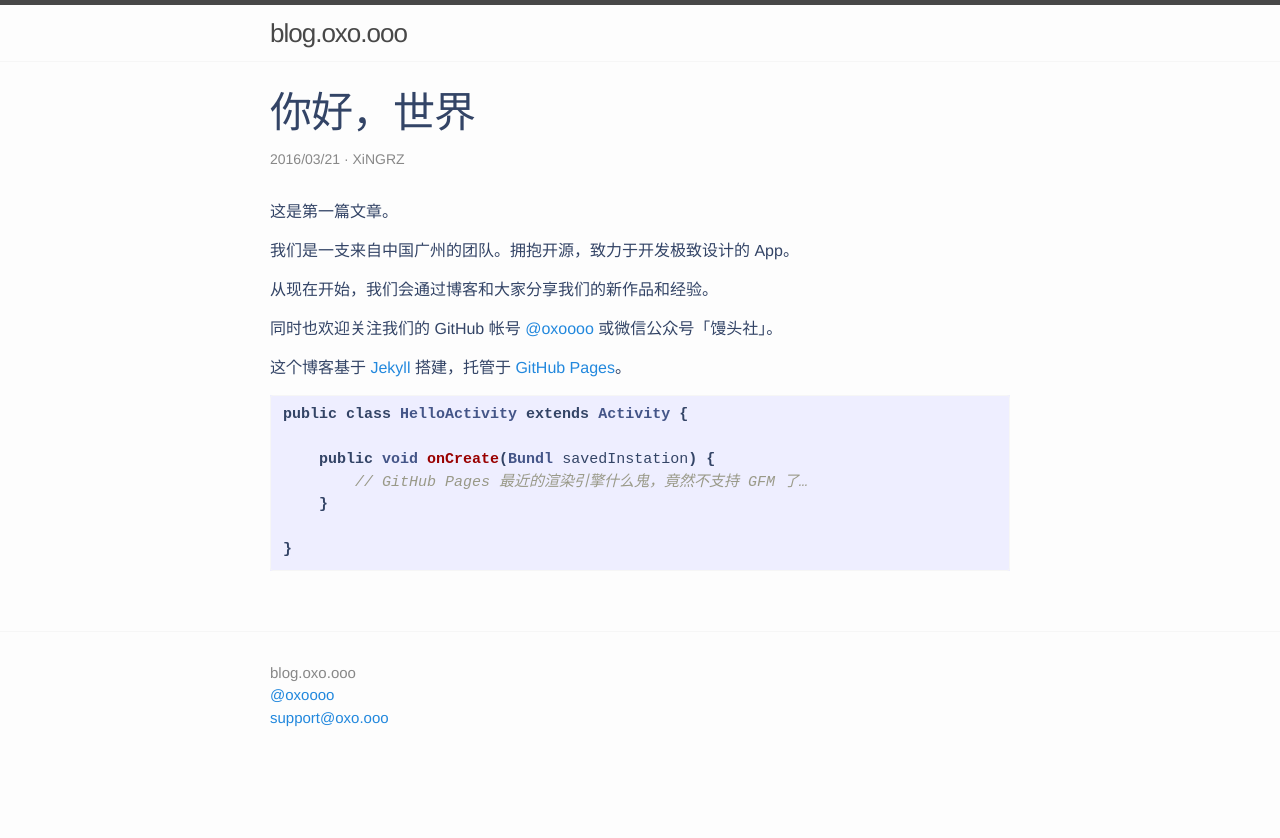
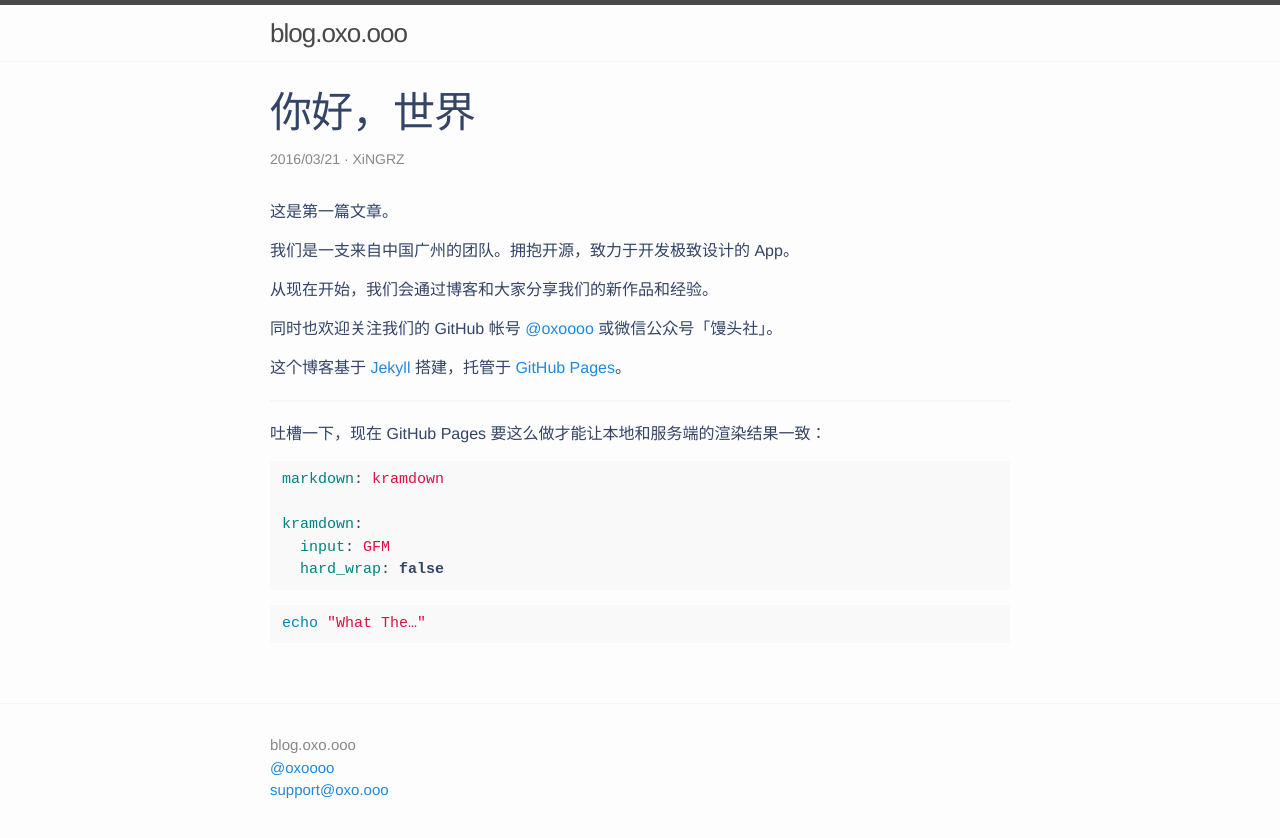
Before and after one commit to oxoooo/blog, a Jekyll site: the page built from _posts/2016-03-21-hello-world.md, in a window 1280 px wide. Shown: the top 838 px of the page. Built offline with Jekyll 4.4.1, drawn with Linux system fonts in a browser that asks for light colours.

Commit message:
样式微调

````diff
--- a/_config.yml
+++ b/_config.yml
@@ -3,3 +3,7 @@ email: support@oxo.ooo
 url: "https://blog.oxo.ooo" # the base hostname & protocol for your site
 
 markdown: kramdown
+
+kramdown:
+  input: GFM
+  hard_wrap: false
--- a/_posts/2016-03-21-hello-world.md
+++ b/_posts/2016-03-21-hello-world.md
@@ -15,12 +15,18 @@ author: XiNGRZ
 
 这个博客基于 [Jekyll](https://jekyllrb.com) 搭建，托管于 [GitHub Pages](https://pages.github.com)。
 
-```java
-public class HelloActivity extends Activity {
+---
 
-    public void onCreate(Bundl savedInstation) {
-        // GitHub Pages 最近的渲染引擎什么鬼，竟然不支持 GFM 了…
-    }
+吐槽一下，现在 GitHub Pages 要这么做才能让本地和服务端的渲染结果一致：
 
-}
+```yml
+markdown: kramdown
+
+kramdown:
+  input: GFM
+  hard_wrap: false
 ```
+
+```sh
+echo "What The…"
+```
--- a/_sass/_base.scss
+++ b/_sass/_base.scss
@@ -125,9 +125,8 @@ blockquote {
 pre,
 code {
     font-size: 15px;
-    border: 1px solid $grey-color-light;
-    border-radius: 3px;
-    background-color: #eef;
+    border-radius: 2px;
+    background-color: #F9F9F9;
 }
 
 code {
@@ -143,6 +142,14 @@ pre {
         padding-right: 0;
         padding-left: 0;
     }
+}
+
+
+hr {
+    height: 2px;
+    border: none;
+    background-color: $grey-color-light;
+    margin: 20px 0;
 }
 
 
@@ -180,22 +187,3 @@ pre {
         clear: both;
     }
 }
-
-
-
-/**
- * Icons
- */
-.icon {
-
-    > svg {
-        display: inline-block;
-        width: 16px;
-        height: 16px;
-        vertical-align: middle;
-
-        path {
-            fill: $grey-color;
-        }
-    }
-}
--- a/_sass/_syntax-highlighting.scss
+++ b/_sass/_syntax-highlighting.scss
@@ -2,13 +2,6 @@
  * Syntax highlighting styles
  */
 .highlight {
-    background: #fff;
-    @extend %vertical-rhythm;
-
-    .highlighter-rouge & {
-      background: #eef;
-    }
-
     .c     { color: #998; font-style: italic } // Comment
     .err   { color: #a61717; background-color: #e3d2d2 } // Error
     .k     { font-weight: bold } // Keyword
````
